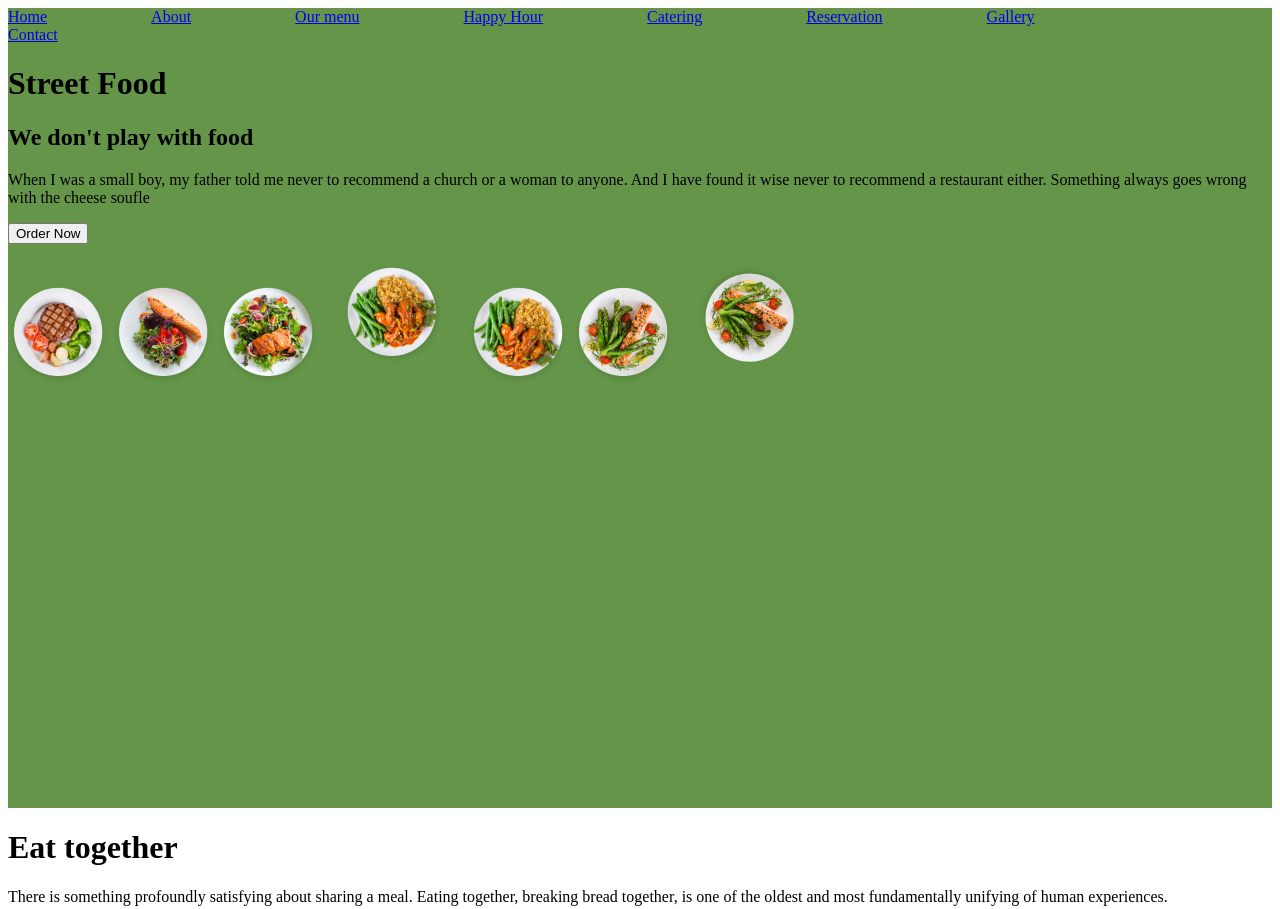
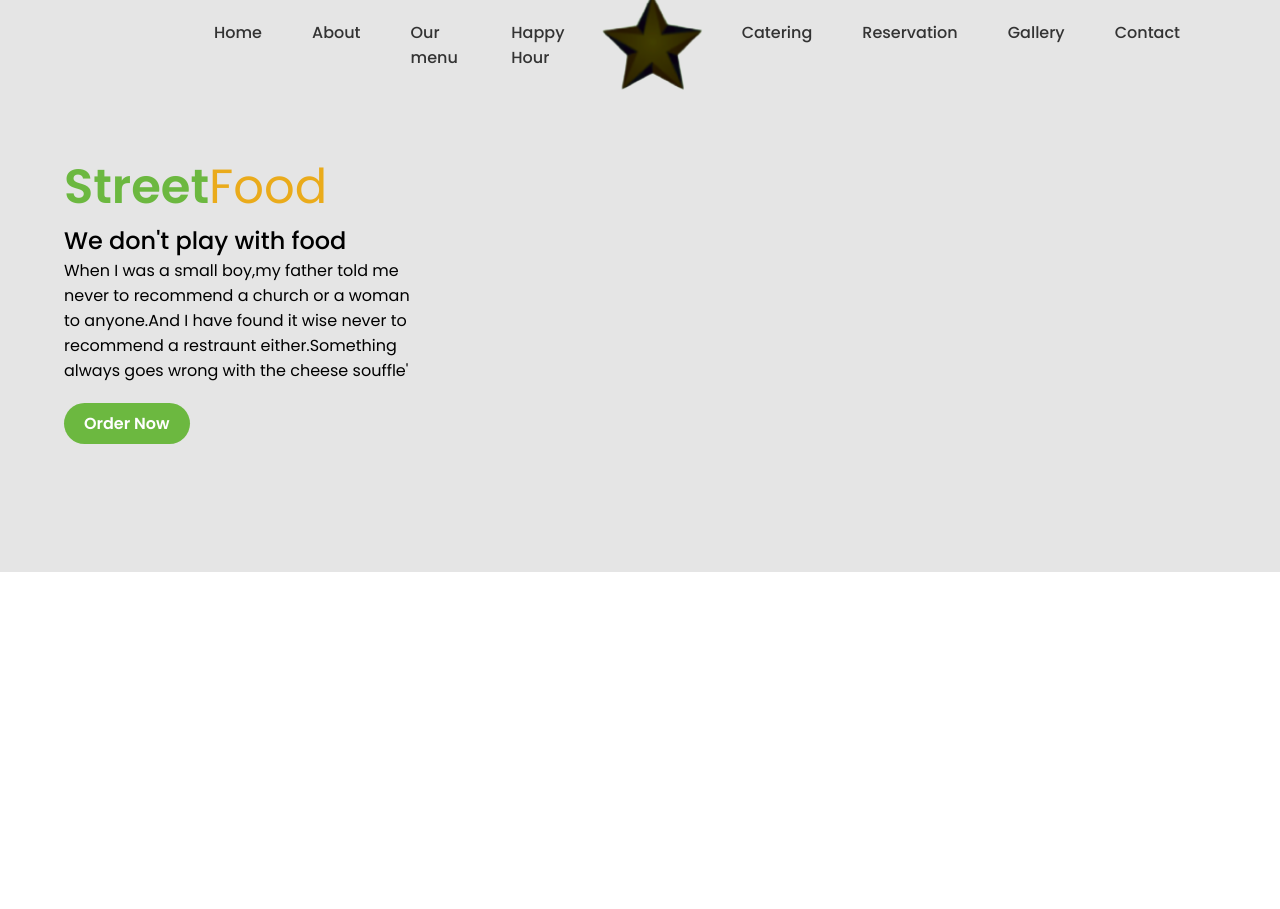
Before and after one commit to barbaramutindi/StreetFood, a plain HTML site: page index.html in a window 1280 px wide. Shown: the top 909 px of the page. Drawn offline with Linux system fonts and the light colour scheme.

Commit message:
update first section

```diff
--- a/index.css
+++ b/index.css
@@ -1,15 +1,105 @@
-li{
-    display: inline;
-    margin-right: 100px;
-    text-decoration: none;
-    color: black;
-}
-ul {
-    list-style-type: none;
+@import url('https://fonts.googleapis.com/css?family=Poppins:200,300,400,500,600,700,800,900&display=swap');
+
+*{
+    font-family: 'Poppins', sans-serif;
     margin: 0;
     padding: 0;
-  }
-#cont{
-    background-color: #649549;
-    height: 100vh;
+    box-sizing: border-box;
 }
+/* section{
+    position: relative;
+    width: 100%;
+    min-height: 100vh;
+    padding: 100px;
+    display: flex;
+    justify-content: space-between;
+    align-items: center;
+
+} */
+
+
+/* header{
+    position: absolute;
+    top: 0;
+    left: 0;
+    width: 100%;
+    padding: 20px 100px;
+    display: flex;
+    justify-content: space-between;
+    align-items: center;
+
+} */
+
+.circle{
+    background-color: #E5E5E5;
+    margin-bottom: 60%;
+    padding-bottom: 10%;
+    padding-left: 5%;
+}
+#logo{
+    position: relative;
+    top: -25px;
+    height: 104px;
+    margin-left: 15%;
+}
+header{
+    align-items: center;
+    justify-content: space-between;
+    display: flex;
+    padding: 20px 100px;
+    width: auto;
+
+}
+header ul{
+    position: relative;
+    display: flex;
+}
+header ul li{
+    list-style: none;
+}
+header ul li a{
+    display: inline-block;
+    color: #333;
+    font-weight: 500;
+    margin-left: 50px;
+    text-decoration: none;
+}
+
+
+.green{
+    color:#6CB840 ;
+    font-weight: 600;
+}
+
+.orange{
+    color:#EAAB1B ;
+}
+header .circle{
+    padding-bottom: 50px;
+}
+h1{
+    font-weight: 400;
+    font-size: 300%;
+}
+h2{
+    font-weight: 500;
+}
+.circle #order{
+    display: inline-block;
+    margin-top: 20px;
+    padding: 8px 20px;
+    background: #6CB840;
+    color: #fff;
+    border-radius: 40px;
+    font-weight: 600;
+    text-decoration: none;
+}
+/* .eclipse{
+
+    top: 0;
+    left: 0;
+    width: 100%;
+    height: 100%;
+    background: #649549;
+    clip-path: circle(50px at top right 80px);
+}  */
--- a/index.html
+++ b/index.html
@@ -8,27 +8,42 @@
     <title>StreetFood</title>
 </head>
 <body>
-
- <div id="cont">
-    <!-- navbar -->
-    <nav id="nav">
-            <ul>
+    <section>
+        <!-- <div class="eclipse"></div> -->
+        <div class="circle">
+            <header>
+                <ul class="navigation">
                     <li><a href="#home">Home</a></li>
                     <li><a href="#about">About</a></li>
                     <li><a href="#menu">Our menu</a></li>
                     <li><a href="#happyhour">Happy Hour</a></li>
+                    <li><img src="./Food images/Star-removebg-preview.png" title="Street Food" id="logo"></li>
                     <li><a href="#catering">Catering</a></li>
                     <li><a href="#reservation">Reservation</a></li>
                     <li><a href="#gallery">Gallery</a></li>
                     <li><a href="#contact">Contact</a></li>
                 </ul>
-        </nav>
-    <!-- end navbar -->
-    <div id="street">
-        <h1 id=>Street Food</h1>
+            </header>
+            <h1><span class="green">Street</span><span class="orange">Food</span></h1>
+            <h2>We don't play with food</h2>
+            <p>When I was a small boy,my father told me
+                <br>never to recommend a church or a woman
+                <br>to anyone.And I have found it wise never to
+                <br>recommend a restraunt either.Something
+                <br>always goes wrong with the cheese souffle'
+            </p>
+            <a href="#" id="order">Order Now</a>
+        </div>
+
+
+
+    <!-- <div class="content"></div> -->
+
+    <!-- <div id="street">
+        <h1>Street <span id="spantext"> Food</span></h1>
         <h2>We don't play with food</h2>
         <p>When I was a small boy, my father told me never to recommend a church or a woman to anyone. And I have found it wise never to recommend a restaurant either. Something always goes wrong with the cheese soufle</p>
-        <button>Order Now</button>
+        <a href="#">Order Now</a>
     </div>
     <div id="Food">
         <img src="Food images/image 1.png">
@@ -44,38 +59,39 @@
     <div id="Eat">
         <h1>Eat together</h1>
         <p>There is something profoundly satisfying about sharing a meal. Eating together, breaking bread together, is one of the oldest and most fundamentally unifying of human experiences.</p>
-        <img src="Food images/eating_together.png">
+        <img src="Food images/eating_together.png" height="400">
     </div>
-    <div id="Menu">
+    <div id="menu">
         <h2>Explore Menu</h2>
         <div class="Burger">
+            <img src="./Food images/amirali-mirhashemian-sc5sTPMrVfk-unsplash-removebg-preview.png" align="left" height="200">
             <h3>Burger Name</h3>
-            <img src="./Food images/amirali-mirhashemian-sc5sTPMrVfk-unsplash-removebg-preview.png" alt="">
+            <p>There is something profoundly satisfying about sharing a meal.</p>
+            </div>
+        </div>
+        <div class="Burger">
+            <img src="./Food images/amirali-mirhashemian-sc5sTPMrVfk-unsplash-removebg-preview.png" align="left" height="200">
+            <h3>Burger Name</h3>
             <p>There is something profoundly satisfying about sharing a meal.</p>
         </div>
         <div class="Burger">
+            <img src="./Food images/amirali-mirhashemian-sc5sTPMrVfk-unsplash-removebg-preview.png" align="left" height="200">
             <h3>Burger Name</h3>
-            <img src="./Food images/amirali-mirhashemian-sc5sTPMrVfk-unsplash-removebg-preview.png" alt="">
             <p>There is something profoundly satisfying about sharing a meal.</p>
         </div>
         <div class="Burger">
+            <img src="./Food images/amirali-mirhashemian-sc5sTPMrVfk-unsplash-removebg-preview.png" align="left" height="200">
             <h3>Burger Name</h3>
-            <img src="./Food images/amirali-mirhashemian-sc5sTPMrVfk-unsplash-removebg-preview.png" alt="">
             <p>There is something profoundly satisfying about sharing a meal.</p>
         </div>
         <div class="Burger">
+            <img src="./Food images/amirali-mirhashemian-sc5sTPMrVfk-unsplash-removebg-preview.png" align="left" height="200">
             <h3>Burger Name</h3>
-            <img src="./Food images/amirali-mirhashemian-sc5sTPMrVfk-unsplash-removebg-preview.png" alt="">
             <p>There is something profoundly satisfying about sharing a meal.</p>
         </div>
         <div class="Burger">
+            <img src="./Food images/amirali-mirhashemian-sc5sTPMrVfk-unsplash-removebg-preview.png" alt="" height="200">
             <h3>Burger Name</h3>
-            <img src="./Food images/amirali-mirhashemian-sc5sTPMrVfk-unsplash-removebg-preview.png" alt="">
-            <p>There is something profoundly satisfying about sharing a meal.</p>
-        </div>
-        <div class="Burger">
-            <h3>Burger Name</h3>
-            <img src="./Food images/amirali-mirhashemian-sc5sTPMrVfk-unsplash-removebg-preview.png" alt="">
             <p>There is something profoundly satisfying about sharing a meal.</p>
         </div>
         <div id="Deals">
@@ -99,5 +115,6 @@
               </form>
         </div>
     </div>
+    </section>
 </body>
-</html>
+</html> -->
```
Also changed, not shown: Food images/Star-removebg-preview.png (added). Lines whose indentation alone changed are shown as unchanged.
